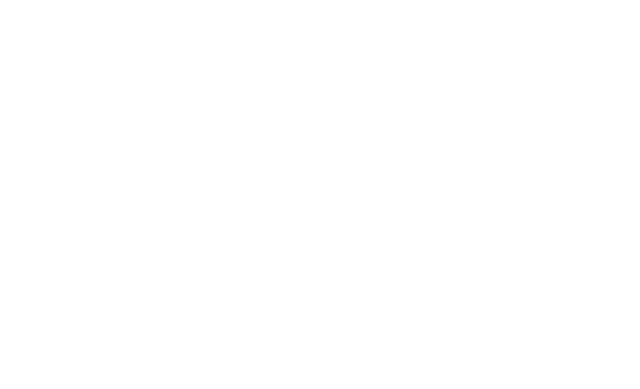
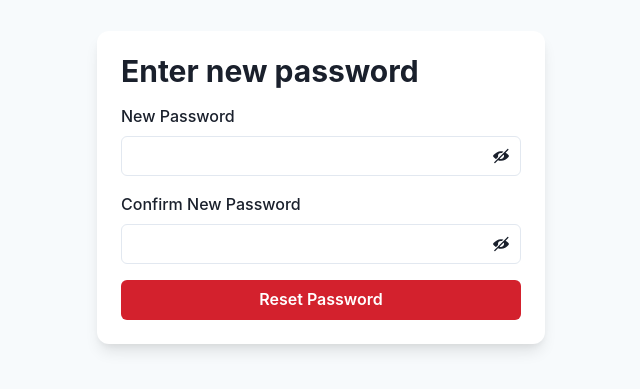
Before and after one commit to purwadhikafullstack/JCWD230401, a React (Create React App) app in the folder projects/client/: page /resetpassword in a window 1280 px wide. Before the commit this address had no page. Shown: the part 213-602 px from the top of the page, without its empty margins (319-959 px from the left). Built offline with nearby package versions, Linux system fonts and the light colour scheme.

Commit message:
TPK-8-2 : forgot password and reset password page

```diff
--- a/projects/client/src/App.js
+++ b/projects/client/src/App.js
@@ -12,7 +12,8 @@ import { useDispatch, useSelector } from "react-redux";
 import { loginAction } from "./reducers/auth";
 import { API_URL } from "./helper";
 import ChangePassword from "./Pages/ChangePassword";
-
+import ForgotPassword from "./Pages/ForgotPassword";
+import ResetPassword from "./Pages/ResetPassword";
 
 function App() {
   const location = useLocation();
@@ -43,12 +44,15 @@ function App() {
 
   return (
 <>
+{/* blm dikasi boundaries login sesuai roleI bisa akses apa */}
       {location.pathname === "/" && <Navbar />}
       {location.pathname === "/" && <Footer />}
       <Routes>
               <Route path="/" element={<Landing />} />
               <Route path="/changepassword" element={<ChangePassword />} />
               <Route path="/userregister" element={<UserRegister />} />
+              <Route path="/forgotpassword" element={<ForgotPassword />} />
+              <Route path="/resetpassword" element={<ResetPassword />} />
       </Routes>
       {location.pathname === "/" && <NavbarMobile />}
     </>
--- a/projects/client/src/Components/Login.jsx
+++ b/projects/client/src/Components/Login.jsx
@@ -88,6 +88,7 @@ export default function Login() {
                                     size='xs'
                                     color='#0969da'
                                     fontWeight='500'
+                                    onClick={()=> navigate('/forgotpassword')}
                                 >
                                     Forgot password?
                                 </Button>
--- /dev/null
+++ b/projects/client/src/Pages/ForgotPassword.jsx
@@ -0,0 +1,59 @@
+import {
+    Button,
+    FormControl,
+    Flex,
+    Heading,
+    Input,
+    Stack,
+    Text,
+    useColorModeValue,
+} from '@chakra-ui/react';
+
+
+
+export default function ForgotPassword() {
+    return (
+        <Flex
+            minH={'100vh'}
+            align={'center'}
+            justify={'center'}
+            bg={useColorModeValue('gray.50', 'gray.800')}>
+            <Stack
+                spacing={4}
+                w={'full'}
+                maxW={'md'}
+                bg={useColorModeValue('white', 'gray.700')}
+                rounded={'xl'}
+                boxShadow={'lg'}
+                p={6}
+                my={12}>
+                <Heading lineHeight={1.1} fontSize={{ base: '2xl', md: '3xl' }}>
+                    Forgot your password?
+                </Heading>
+                <Text
+                    fontSize={{ base: 'sm', sm: 'md' }}
+                    color={useColorModeValue('gray.800', 'gray.400')}>
+                    You&apos;ll get an email with a reset link
+                </Text>
+                <FormControl id="email">
+                    <Input
+                        placeholder="your-email@example.com"
+                        _placeholder={{ color: 'gray.500' }}
+                        type="email"
+                    />
+                </FormControl>
+                <Stack spacing={6}>
+                    <Button
+                          bg={'#D3212D'}
+                          color={'white'}
+                          _hover={{
+                              bg: '#D3212D',
+                          }}
+                          >
+                        Request Reset
+                    </Button>
+                </Stack>
+            </Stack>
+        </Flex>
+    );
+}
--- /dev/null
+++ b/projects/client/src/Pages/ResetPassword.jsx
@@ -0,0 +1,99 @@
+import React, { useState } from 'react';
+import {
+    Button,
+    Flex,
+    FormControl,
+    FormLabel,
+    Heading,
+    Input,
+    Stack,
+    useColorModeValue, InputGroup, InputRightElement
+} from '@chakra-ui/react';
+import { ViewIcon, ViewOffIcon } from '@chakra-ui/icons';
+import axios from 'axios';
+import { useNavigate } from 'react-router-dom';
+import { API_URL } from '../helper';
+
+export default function ResetPassword() {
+    const [showNewPassword, setShowNewPassword] = useState(false);
+    const [newPassword, setNewPassword] = React.useState('');
+    const [showPasswordConfirmation, setShowPasswordConfirmation] = useState(false);
+    const [passwordConfirmation, setPasswordConfirmation] = React.useState('');
+    const navigate = useNavigate();
+
+    return (
+        <Flex
+            minH={'100vh'}
+            align={'center'}
+            justify={'center'}
+            bg={useColorModeValue('gray.50', 'gray.800')}>
+            <Stack
+                spacing={4}
+                w={'full'}
+                maxW={'md'}
+                bg={useColorModeValue('white', 'gray.700')}
+                rounded={'xl'}
+                boxShadow={'lg'}
+                p={6}
+                my={12}>
+                <Heading lineHeight={1.1} fontSize={{ base: '2xl', md: '3xl' }}>
+                    Enter new password
+                </Heading>
+                {/* New Password Field */}
+                <FormControl id="newpassword">
+                    <FormLabel>New Password</FormLabel>
+                    <InputGroup>
+                        <Input
+                            type={showNewPassword ? 'text' : 'password'}
+                            // onChange={(e) => setNewPassword(e.target.value)}
+                        />
+                        <InputRightElement h={'full'}>
+                            <Button
+                                variant={'ghost'}
+                                _hover={'none'}
+                                _active={'none'}
+                                onClick={() =>
+                                    setShowNewPassword((showNewPassword) => !showNewPassword)
+                                }>
+                                {showNewPassword ? <ViewIcon /> : <ViewOffIcon />}
+                            </Button>
+                        </InputRightElement>
+                    </InputGroup>
+                </FormControl>
+                {/* Confirm New Password  */}
+                <FormControl id="confirmation_password">
+                    <FormLabel>Confirm New Password</FormLabel>
+                    <InputGroup>
+                        <Input
+                            type={showPasswordConfirmation ? 'text' : 'password'}
+                            // onChange={(e) => setPasswordConfirmation(e.target.value)}
+                        />
+                        <InputRightElement h={'full'}>
+                            <Button
+                                variant={'ghost'}
+                                _hover={'none'}
+                                _active={'none'}
+                                onClick={() =>
+                                    setShowPasswordConfirmation((showPasswordConfirmation) => !showPasswordConfirmation)
+                                }>
+                                {showPasswordConfirmation ? <ViewIcon /> : <ViewOffIcon />}
+                            </Button>
+                        </InputRightElement>
+                    </InputGroup>
+                </FormControl>
+                <Stack spacing={6}>
+                    <Button
+                        bg={'#D3212D'}
+                        color={'white'}
+                        _hover={{
+                            bg: '#D3212D',
+                        }}
+                        type='button'
+                    >
+                        Reset Password
+                    </Button>
+                </Stack>
+            </Stack>
+        </Flex>
+    );
+}
```
Also changed, not shown: 1 other file (tests, documents, lock files or other folders).
